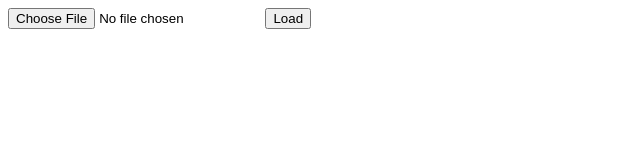
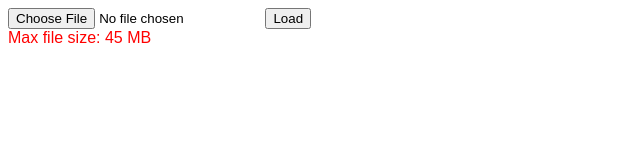
Before and after one commit to haveyouwantto/conv, a plain HTML site: page encode.htm in a window 1280 px wide. Shown: the whole page, without its empty margins (0-640 px from the left). Drawn offline with Linux system fonts and the light colour scheme.

Commit message:
added max file size limit
Signed-off-by: haveyouwantto <haveyouwantto@gmail.com>

```diff
--- a/encode.htm
+++ b/encode.htm
@@ -149,6 +149,7 @@
         <input type='file' id='fileinput'>
         <input type='button' id='btnLoad' value='Load' onclick='loadFile();'>
     </form>
+    <font color=#ff0000>Max file size: 45 MB</font><br>
     <span id=a></span>
     <br>
     <span id=b></span>
```
